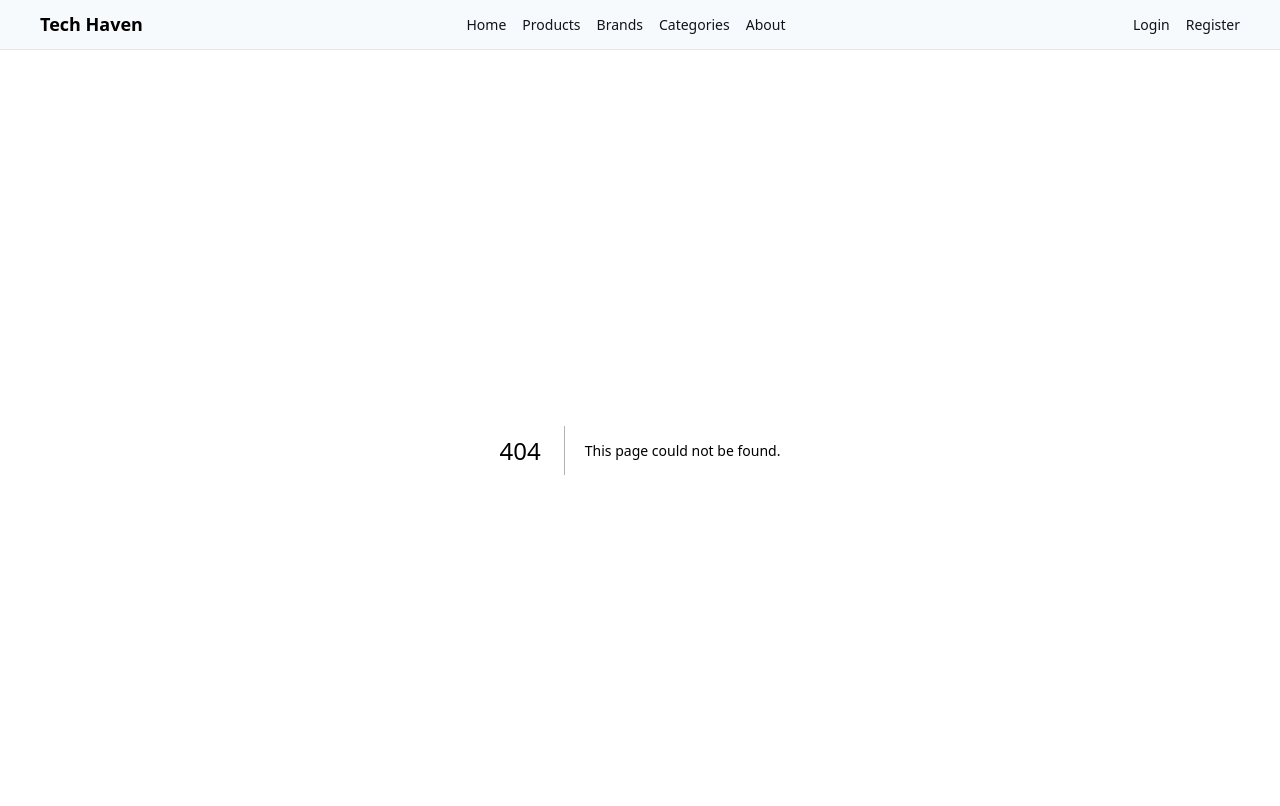
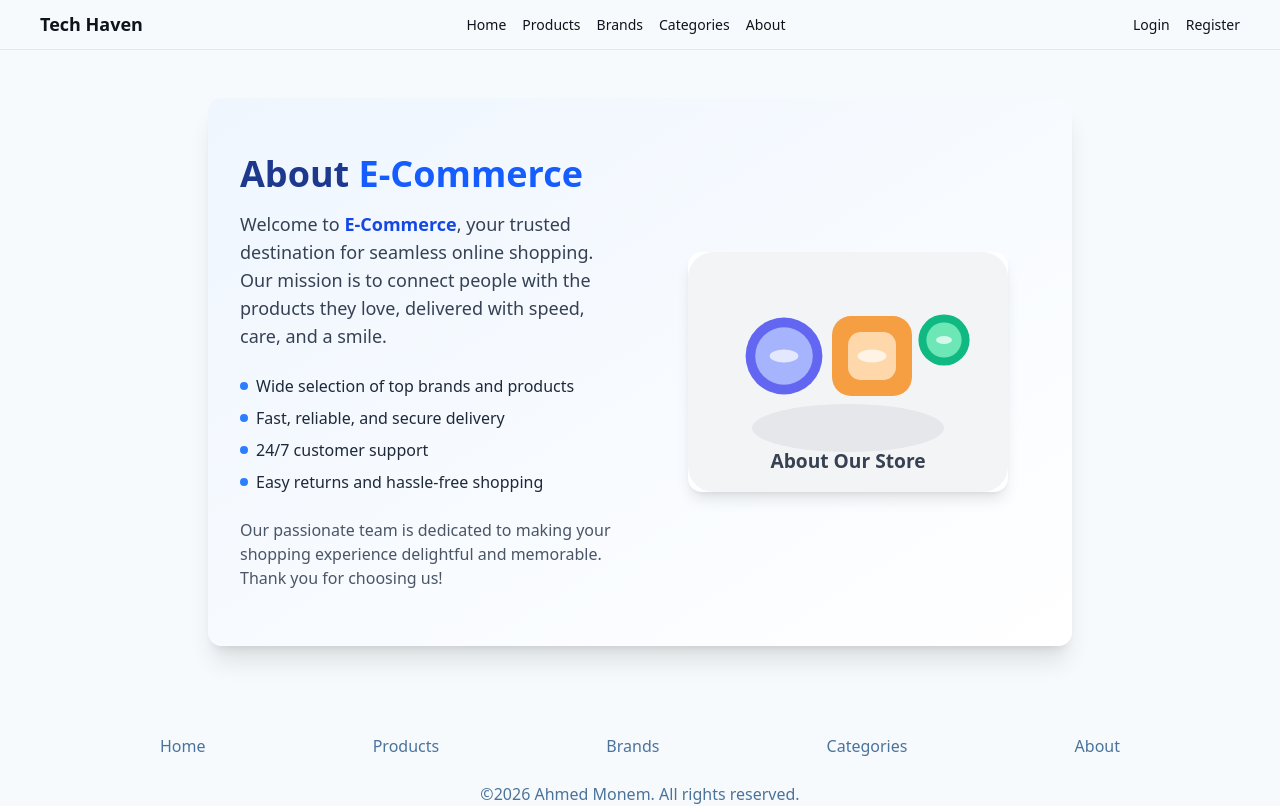
Before and after one commit to AhmedMonem122/E-Commerce-App-MERN-Next, a Next.js app: page /about in a window 1280 px wide. Before the commit this address had no page. Shown: the top 806 px of the page. Built offline with nearby package versions, Linux system fonts and the light colour scheme.

Commit message:
feat: add about page

```diff
--- /dev/null
+++ b/src/app/about/page.tsx
@@ -0,0 +1,87 @@
+import { Card, CardContent } from "@/components/ui/card";
+import Image from "next/image";
+import type { Metadata } from "next";
+import aboutImage from "@/images/svgs/about.svg";
+
+export const metadata: Metadata = {
+  title: "About Us | E-Commerce",
+  description:
+    "Learn more about our e-commerce platform, our mission, and the team behind your favorite online shopping experience.",
+  openGraph: {
+    title: "About Us | E-Commerce",
+    description:
+      "Discover our story, values, and commitment to delivering the best online shopping experience.",
+    url: "/about",
+    siteName: "E-Commerce",
+    images: [
+      {
+        url: "/about-og.jpg",
+        width: 1200,
+        height: 630,
+        alt: "About E-Commerce",
+      },
+    ],
+    type: "website",
+  },
+};
+
+export default function About() {
+  return (
+    <section className="max-w-4xl mx-auto px-4 py-12">
+      <Card className="bg-gradient-to-br from-blue-50 to-white shadow-xl border-0">
+        <CardContent className="p-8 flex flex-col md:flex-row items-center gap-8">
+          <div className="flex-1">
+            <h1 className="text-4xl font-extrabold mb-4 text-blue-900">
+              About <span className="text-blue-600">E-Commerce</span>
+            </h1>
+            <p className="text-lg text-gray-700 mb-6">
+              Welcome to{" "}
+              <span className="font-semibold text-blue-700">E-Commerce</span>,
+              your trusted destination for seamless online shopping. Our mission
+              is to connect people with the products they love, delivered with
+              speed, care, and a smile.
+            </p>
+            <ul className="mb-6 space-y-2">
+              <li className="flex items-center gap-2">
+                <span className="inline-block w-2 h-2 rounded-full bg-blue-500"></span>
+                <span className="text-gray-800">
+                  Wide selection of top brands and products
+                </span>
+              </li>
+              <li className="flex items-center gap-2">
+                <span className="inline-block w-2 h-2 rounded-full bg-blue-500"></span>
+                <span className="text-gray-800">
+                  Fast, reliable, and secure delivery
+                </span>
+              </li>
+              <li className="flex items-center gap-2">
+                <span className="inline-block w-2 h-2 rounded-full bg-blue-500"></span>
+                <span className="text-gray-800">24/7 customer support</span>
+              </li>
+              <li className="flex items-center gap-2">
+                <span className="inline-block w-2 h-2 rounded-full bg-blue-500"></span>
+                <span className="text-gray-800">
+                  Easy returns and hassle-free shopping
+                </span>
+              </li>
+            </ul>
+            <p className="text-gray-600">
+              Our passionate team is dedicated to making your shopping
+              experience delightful and memorable. Thank you for choosing us!
+            </p>
+          </div>
+          <div className="flex-1 flex justify-center">
+            <Image
+              src={aboutImage}
+              alt="About E-Commerce"
+              width={320}
+              height={320}
+              className="rounded-xl shadow-lg object-contain bg-white"
+              priority
+            />
+          </div>
+        </CardContent>
+      </Card>
+    </section>
+  );
+}
```
